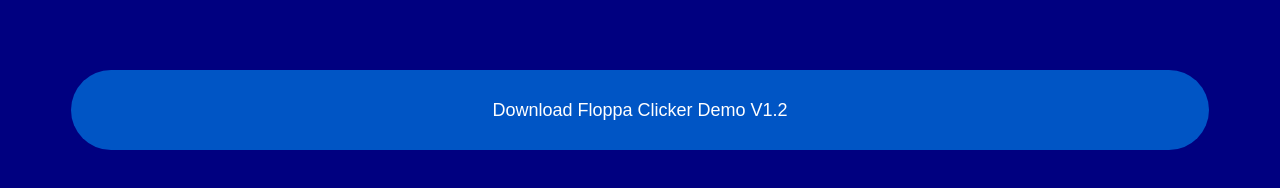
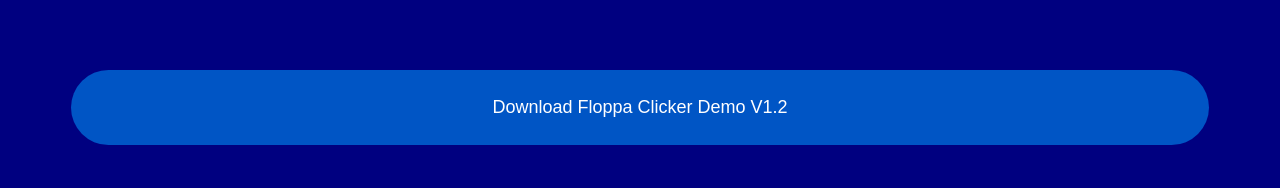
Before and after one commit to ItsCR24/FloppaClicker, a plain HTML site: page index.html in a window 1280 px wide. Shown: the part 2207-2395 px from the top of the page. Drawn offline with Linux system fonts and the light colour scheme.

Commit message:
Update styles.css

```diff
--- a/styles.css
+++ b/styles.css
@@ -4,11 +4,11 @@
 background-color: rgb(0, 85, 197);
 color: white;
 width: 90%;
-height: 80px;
+height: 75px;
 border-radius: 10cm;
 text-decoration: none;
 display: inline-block;
-line-height: 80px
+line-height: 75px
 }
 .download-button:hover {
   background-color: #0069D9;
```
